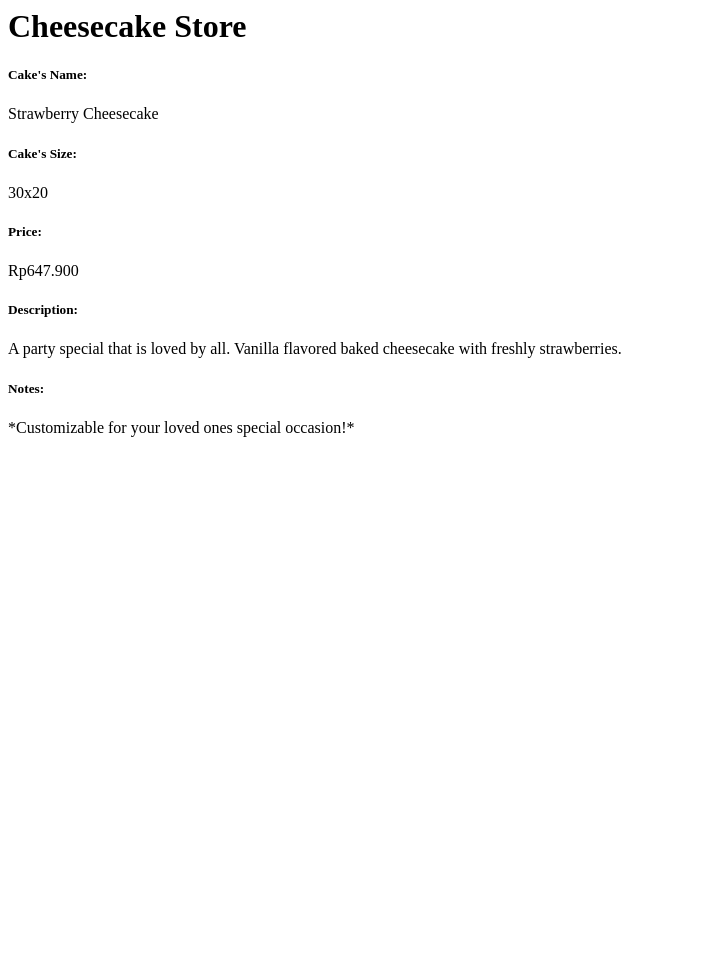
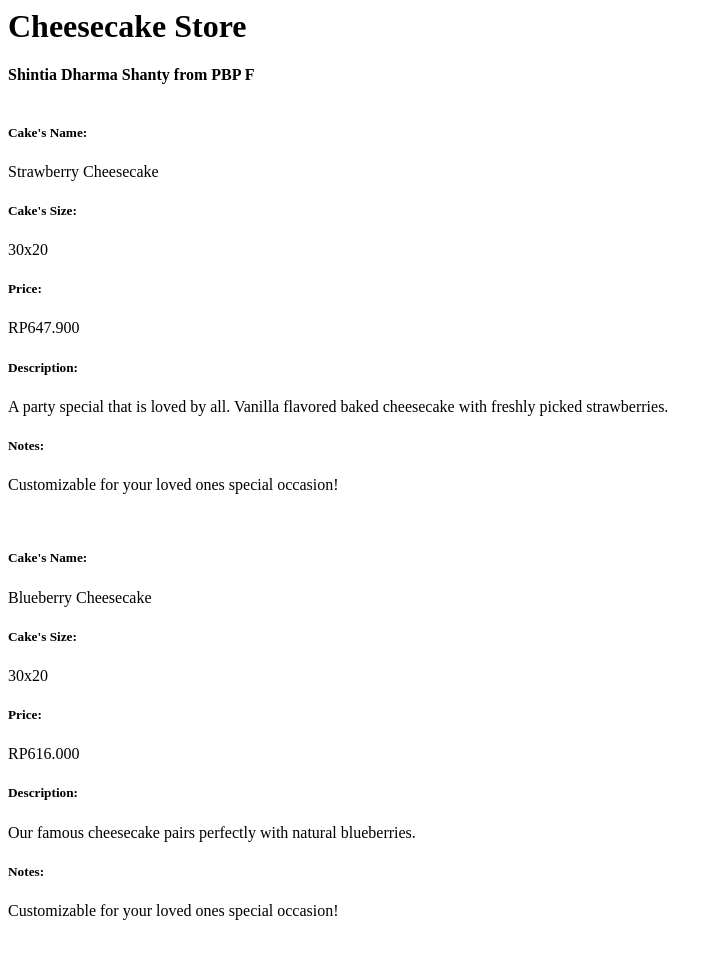
Before and after one commit to shintiadharma/cheesecake-store, a Django app: page / in a window 1280 px wide. Shown: the whole page, without its empty margins (0-723 px from the left). Before the commit the page ends 437 px from the top, so only its background shows below. Run offline with Django 5.2, Linux system fonts and the light colour scheme.

Commit message:
memperbaiki code html

```diff
--- a/main/templates/main.html
+++ b/main/templates/main.html
@@ -1,12 +1,30 @@
+<html lang="en">
+<head>
+    <title>Cheesecake Store</title>
+</head>
+<body>
     <h1>Cheesecake Store</h1>
 
+    <strong>{{ name }} from {{ kelas }}</strong>
+    <br><br>
+
+    {% for item in items %}
         <h5>Cake's Name: </h5>
-<p>{{ name }}<p>
+        <p>{{ item.name }}</p>
+
         <h5>Cake's Size: </h5>
-<p>{{ size }}<p>
+        <p>{{ item.size }}</p>
+
         <h5>Price: </h5>
-<p>{{ price }}<p>
+        <p>{{ item.price }}</p>
+
         <h5>Description: </h5>
-<p>{{ description }}<p></p>
+        <p>{{ item.description }}</p>
+
         <h5>Notes: </h5>
-<p>{{ notes }}<p>
+        <p>{{ item.notes }}</p>
+        <br>
+    {% endfor %}
+
+</body>
+</html>
--- a/main/views.py
+++ b/main/views.py
@@ -2,11 +2,12 @@ from django.shortcuts import render
 
 def show_main(request):
     context = {
-        'name': 'Strawberry Cheesecake',
-        'size': '30x20',
-        'price': 'Rp647.900',
-        'description': 'A party special that is loved by all. Vanilla flavored baked cheesecake with freshly strawberries.',
-        'notes': '*Customizable for your loved ones special occasion!*'
+        'name': 'Shintia Dharma Shanty',
+        'kelas': 'PBP F',
+        'items': [
+            {'name': 'Strawberry Cheesecake', 'size': '30x20', 'price': 'RP647.900', 'description': 'A party special that is loved by all. Vanilla flavored baked cheesecake with freshly picked strawberries.', 'notes': 'Customizable for your loved ones special occasion!'},
+            {'name': 'Blueberry Cheesecake', 'size': '30x20', 'price': 'RP616.000', 'description': 'Our famous cheesecake pairs perfectly with natural blueberries.', 'notes': 'Customizable for your loved ones special occasion!'},
+        ]
     }
 
     return render(request, 'main.html', context)
```
Lines whose indentation alone changed are shown as unchanged.
